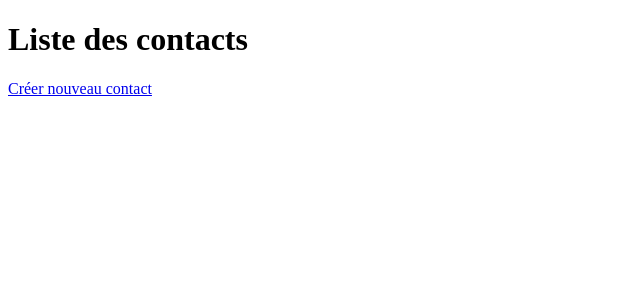
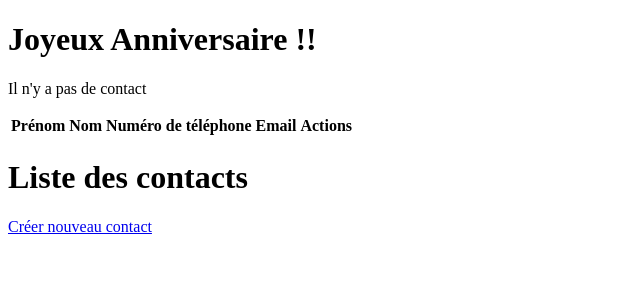
Before and after one commit to aldaitzwild/march23_support_symfony, a Symfony app: template templates/contact/index.html.twig in a window 1280 px wide. Shown: the part 47-347 px from the top of the page, without its empty margins (0-640 px from the left). Run offline with Twig, Linux system fonts and the light colour scheme; the template is opened without the code that fills it, so the values that code supplies are empty; some libraries are stand-ins or nearby versions.

Commit message:
Add birthday on the main page

```diff
--- a/templates/contact/index.html.twig
+++ b/templates/contact/index.html.twig
@@ -7,6 +7,41 @@
         <nav>
             <h1 class="text-center" id="mainTitle">Super Annuaire</h1>
         </nav>
+        <h1 class="text-center mt-5 secondTitle">Joyeux Anniversaire !!</h1>
+
+        <table class="table table-striped">
+                    <thead>
+                        <tr>
+                            <th>Prénom</th>
+                            <th>Nom</th>
+                            <th>Numéro de téléphone</th>
+                            <th>Email</th>
+                            <th>Actions</th>
+                        </tr>
+                    </thead>
+                    <tbody>
+                        {% for contact in birthdayPeople %}
+                            <tr>
+                                <td>{{ contact.firstname }}</td>
+                                <td>{{ contact.lastname }}</td>
+                                <td>{{ contact.phoneNumber }}</td>
+                                <td>{{ contact.email }}</td>
+                                <td class="d-flex justify-content-evenly">
+                                    <a href="{{ path ("app_contact_show", {id: contact.id})}}" class="btn btn-primary">Voir</a>
+                                    <form action="{{ path ("app_contact_delete", {id: contact.id})}}" method="POST">
+                                        <input type="hidden" name="_token" value="{{ csrf_token('delete' ~ contact.id) }}">
+                                        <input type="submit" value="Supprimer" class="btn btn-danger">
+                                    </form>
+                                </td>
+                            </tr>
+                            {% else %}
+
+                                <p>Il n'y a pas de contact</p>
+
+                        {% endfor %}
+                    </tbody>
+                </table>
+
         <h1 class="text-center mt-5 secondTitle">Liste des contacts</h1>
         <p>
             <a href="{{path('app_contact_create')}}" class="btn btn-secondary">Créer nouveau contact</a>
```
Also changed, not shown: migrations/Version20230615132159.php (added, +31 -0 lines), src/Controller/ContactController.php (+7 -2 lines), src/DataFixtures/ContactFixtures.php (+7 -1 lines), src/Entity/Contact.php (+16 -0 lines), src/Service/BirthdayManager.php (added, +32 -0 lines).
